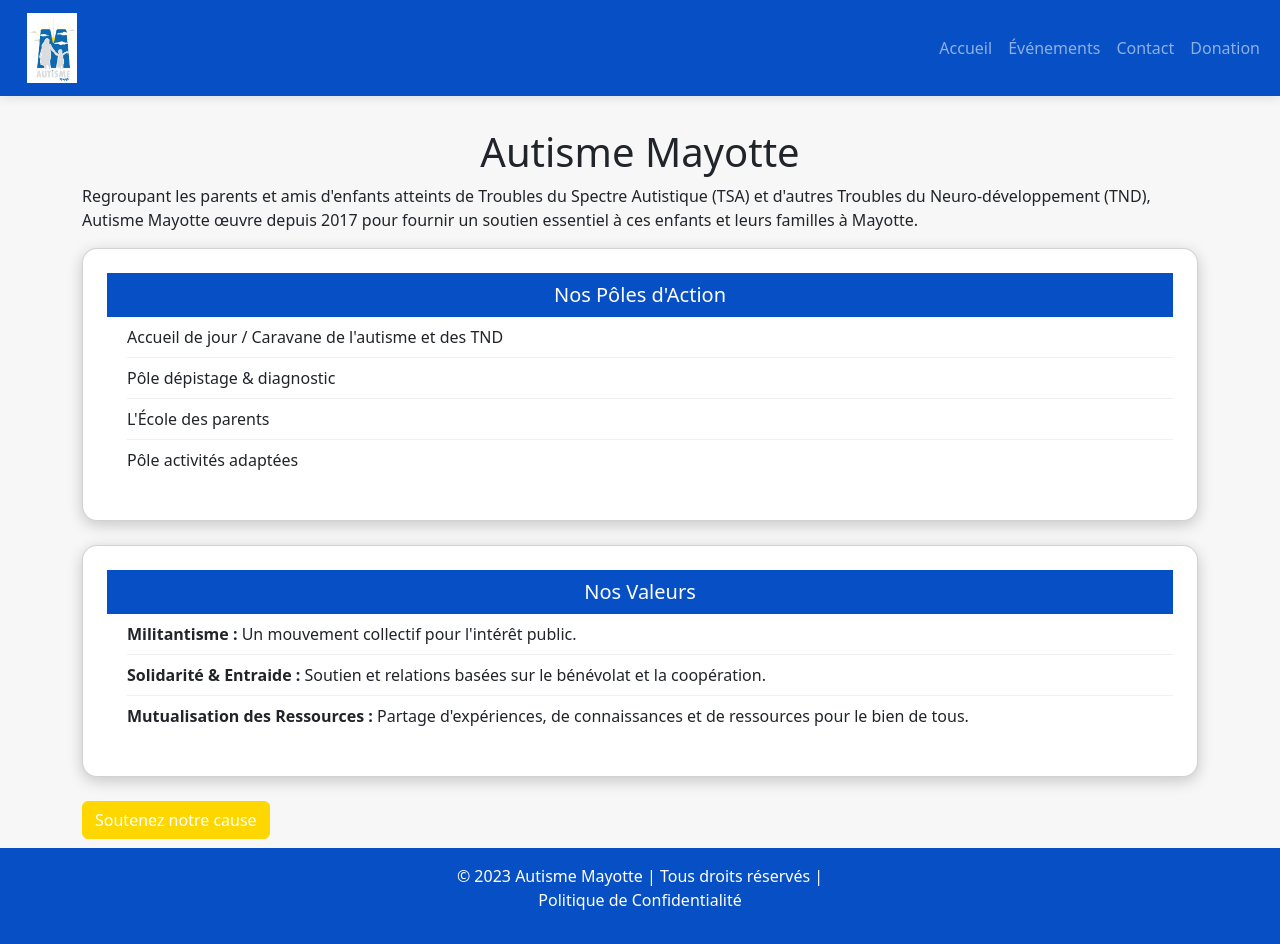
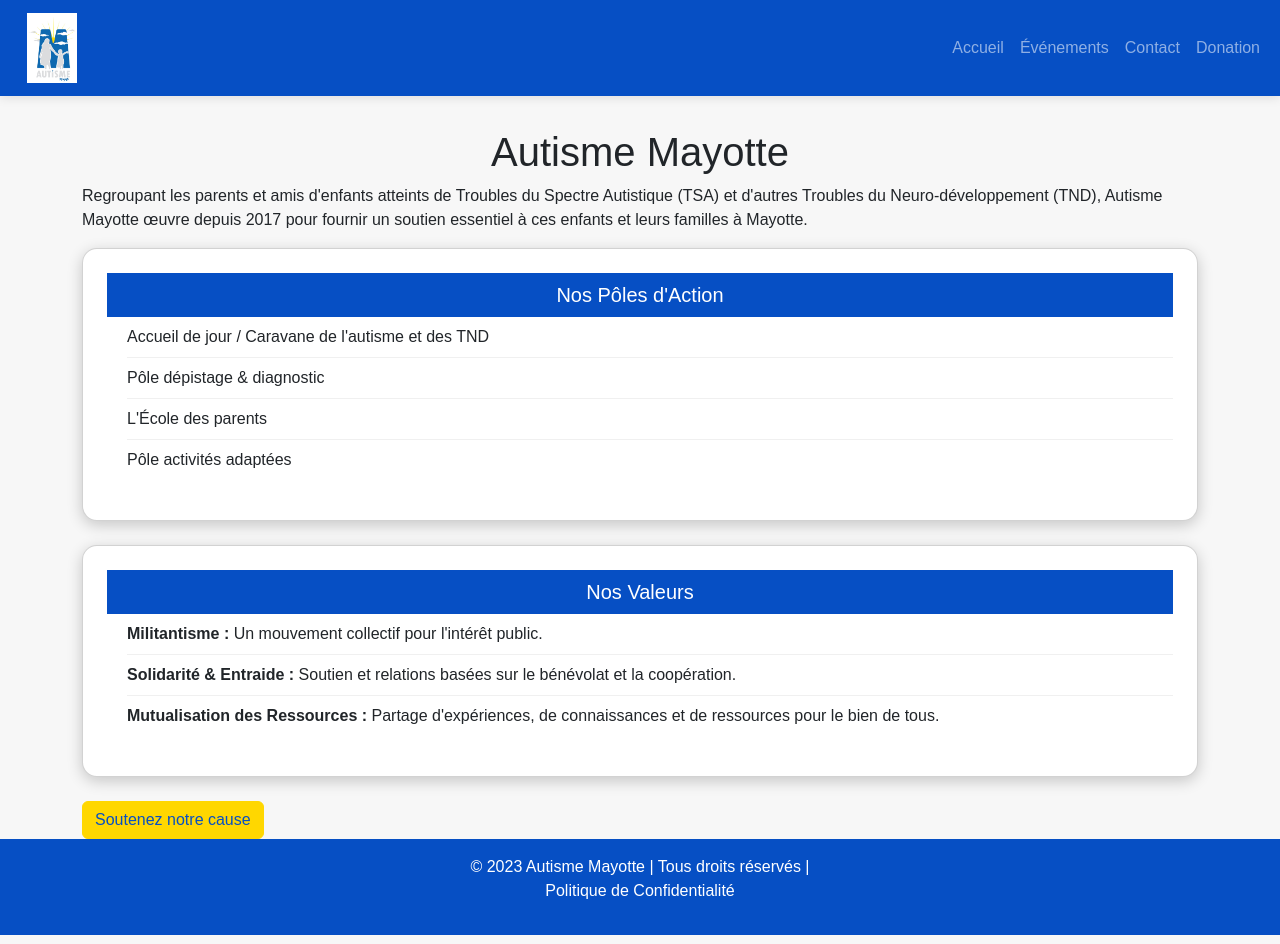
Before and after one commit to Ben0813/Autisme_Mayotte, a plain HTML site: page index.html in a window 1280 px wide. Drawn offline with nearby package versions, Linux system fonts and the light colour scheme.

Commit message:
amelioration in style.css

```diff
--- a/index.html
+++ b/index.html
@@ -12,7 +12,7 @@
     <header>
         <nav class="navbar navbar-expand-lg navbar-dark">
             <div class="container-fluid">
-                <a class="navbar-brand" href="#"><img src="./images/AutMay.jpg" alt="Logo Autisme Mayotte" height="70"></a>
+                <a class="navbar-brand" href="index.html"><img src="./images/AutMay.jpg" alt="Logo Autisme Mayotte" height="70"></a>
                 <button class="navbar-toggler" type="button" data-bs-toggle="collapse" data-bs-target="#navbarNav" aria-controls="navbarNav" aria-expanded="false" aria-label="Toggle navigation">
                     <span class="navbar-toggler-icon"></span>
                 </button>
--- a/style.css
+++ b/style.css
@@ -1,23 +1,45 @@
 body, html {
     height: 100%;
+    font-family: Arial, sans-serif;
 }
-main {
-    min-height: 100vh;
-}
+
 body {
     background-color: #f7f7f7;
 }
+
+h1 {
+  text-align: center;
+}
+
 .navbar, footer {
     background-color: #064fc4;
 }
+
+.navbar {
+    position: fixed;
+    top: 0;
+    width: 100%;
+    z-index: 1000;
+    box-shadow: 0 2px 10px rgba(0, 0, 0, 0.1);
+}
+
+.navbar .navbar-brand img {
+    margin-left: 15px;
+}
+
 .btn-primary {
+    color: #064fc4;
     background-color: #FFD700;
     border-color: #FFD700;
+    transition: background-color 0.3s ease, color 0.3s ease;
 }
+
 .btn-primary:hover {
+    color: #fff;
     background-color: #064fc4;
     border-color: #064fc4;
 }
+
 .card {
     background-color: #FFFFFF;
     border-radius: 15px;
@@ -25,49 +47,46 @@ body {
     overflow: hidden;
     transition: transform .2s;
 }
+
 .card:hover {
     transform: scale(1.05);
 }
-.card h5 {
+
+.card h5, .hover-text-color {
     background-color: #064fc4;
     color: #FFFFFF;
     padding: 10px 15px;
     margin: 0;
     text-align: center;
+    transition: color 0.3s ease;
 }
+
+.hover-text-color:hover {
+    color: #FFD700;
+    text-decoration: none;
+}
+
 .card ul {
     list-style-type: none;
     padding-left: 20px;
 }
+
 .card li {
     padding: 8px 0;
     border-bottom: 1px solid #f0f0f0;
 }
+
 .card li:last-child {
     border-bottom: none;
 }
-.navbar {
-    position: fixed;
-    top: 0;
-    width: 100%;
-    z-index: 1000;
-    box-shadow: 0 2px 10px rgba(0, 0, 0, 0.1);
-}
+
 .container {
     padding-top: 80px;
 }
-h1 {
-  text-align: center;
+
+
+@media (max-width: 768px) {
+    .navbar {
+        font-size: 0.9em;
+    }
 }
-.navbar .navbar-brand img {
-    margin-left: 15px;
-}
-.footer-link {
-    color: #fff;
-    transition: color 0.3s ease;
-}
-
-.footer-link:hover {
-    color: #FFD700;
-    text-decoration: none;
-}
```
Also changed, not shown: contact.html (+1 -1 lines), donation.html (+1 -1 lines), events.html (+1 -1 lines), rgpd.html (+1 -1 lines).
